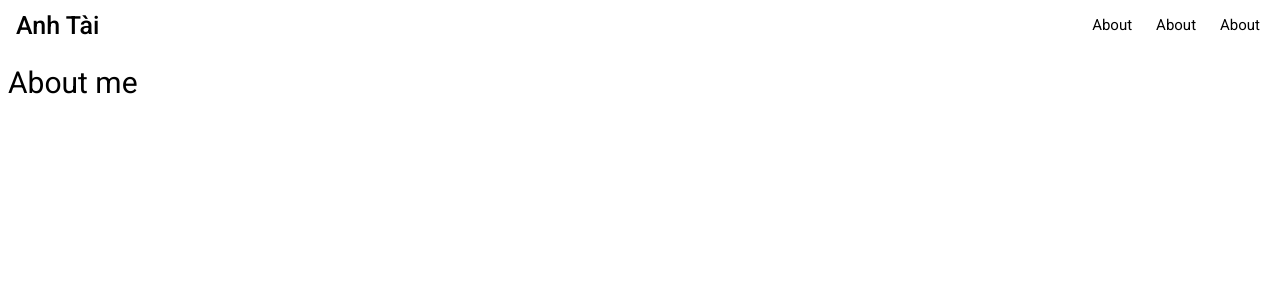
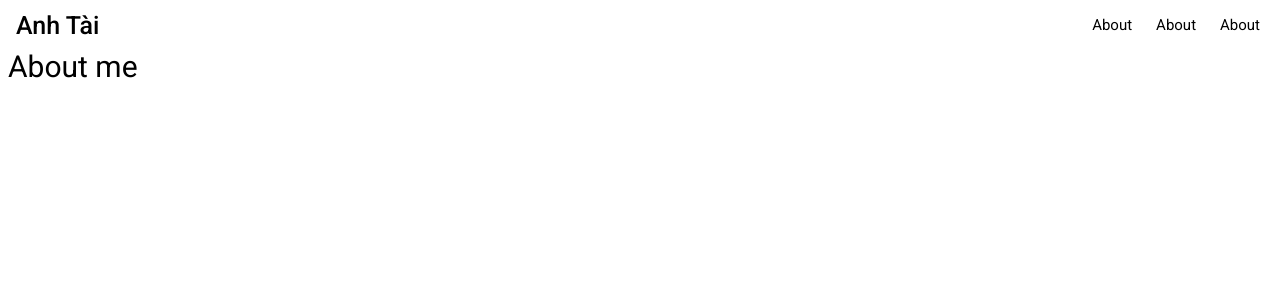
Before and after one commit to taikute/MyPortfolio, a Vue app: page /about in a window 1280 px wide. Shown: the top 300 px of the page. Built offline with nearby package versions, Linux system fonts and the light colour scheme.

Commit message:
Test redirect

```diff
--- a/src/App.vue
+++ b/src/App.vue
@@ -9,7 +9,7 @@ import Nav from './components/Nav.vue'
 	</div>
 </template>
 
-<style scoped>
+<style>
 .body-container {
 	margin: 0px 8px;
 }
--- a/src/assets/main.css
+++ b/src/assets/main.css
@@ -27,5 +27,4 @@ a {
 .divider {
 	height: 2px;
 	background-color: white;
-	margin-bottom: 16px;
 }
--- a/src/assets/theme.css
+++ b/src/assets/theme.css
@@ -1,40 +1,27 @@
 /* Base Color */
-:root {
+/* :root {
 	--light-background-primary: #;
 
-	--dark-background-primary: #010409;
 	--dark-background-secondary: #181818;
-	--dark-text-primary: #F0F6FC;
-	--dark-text-muted: #9097A0;
 	--dark-text-link: #4493F8;
-	--dark-text-hover: #15191F;
-	--dark-button-primary: #1F8635;
-	--dark-button-hover-primary: #29903B;
-	--dark-button-active-primary: #105823;
 	--dark-button-secondary: #252C36;
 	--dark-button-hover-secondary: #262C36;
 	--dark-button-active-secondary: #2B313D;
-	--dark-on-button: white;
-	--dark-on-button-muted: #9198A1;
-}
+} */
 
-/* Light Theme */
-:root {
-	--color-background-primary: #;
-}
+/* :root {} */
 
-/* Dark Theme */
 @media (prefers-color-scheme: dark) {
 	:root {
-		--color-background-primary: var(--dark-background-primary);
-		--color-text-primary: var(--dark-text-primary);
-		--color-text-muted: var(--dark-text-muted);
-		--color-text-hover: var(--dark-text-hover);
-		--color-button-primary: var(--dark-button-primary);
-		--color-on-button: var(--dark-on-button);
-		--color-on-button-muted: var(--dark-on-button-muted);
-		--color-button-hover-primary: var(--dark-button-hover-primary);
-		--color-button-active-primary: var(--dark-button-active-primary);
+		--color-background-primary: #010409;
+		--color-text-primary: #F0F6FC;
+		--color-text-muted: #9097A0;
+		--color-text-hover: #15191F;
+		--color-button-primary: #1F8635;
+		--color-on-button: white;
+		--color-on-button-muted: #9198A1;
+		--color-button-hover-primary: #29903B;
+		--color-button-active-primary: #105823;
 	}
 }
 
--- a/src/components/Home.vue
+++ b/src/components/Home.vue
@@ -10,17 +10,20 @@
 			I'm a passionate <b>Software Engineer</b> from Vietnam.
 		</div>
 		<div class="contact-container">
-			<i class="fa-solid fa-phone" @click="href('tel:0389653102')"></i>
-			<i class="fa-solid fa-envelope" @click="href('mailto:anhtai05102002@gmail.com')"></i>
-			<i class="fa-brands fa-github" @click="href('https://github.com/taikute')"></i>
-			<i class="fa-brands fa-facebook" @click="href('https://www.facebook.com/profile.php?id=100034716938533')"></i>
+			<i class="fa-solid fa-phone" @click="redirect('tel:0389653102')"></i>
+			<i class="fa-solid fa-envelope" @click="redirect('mailto:anhtai05102002@gmail.com')"></i>
+			<i class="fa-brands fa-github" @click="newTab('https://github.com/taikute')"></i>
+			<i class="fa-brands fa-facebook" @click="newTab('https://www.facebook.com/profile.php?id=100034716938533')"></i>
 		</div>
 	</div>
 </template>
 
 <script setup lang="ts">
-function href(link: string) {
-	window.open(link, '_blank');
+function newTab(url: string) {
+	window.open(url, '_blank');
+}
+function redirect(url: string) {
+	window.location.href = url;
 }
 </script>
 
```
